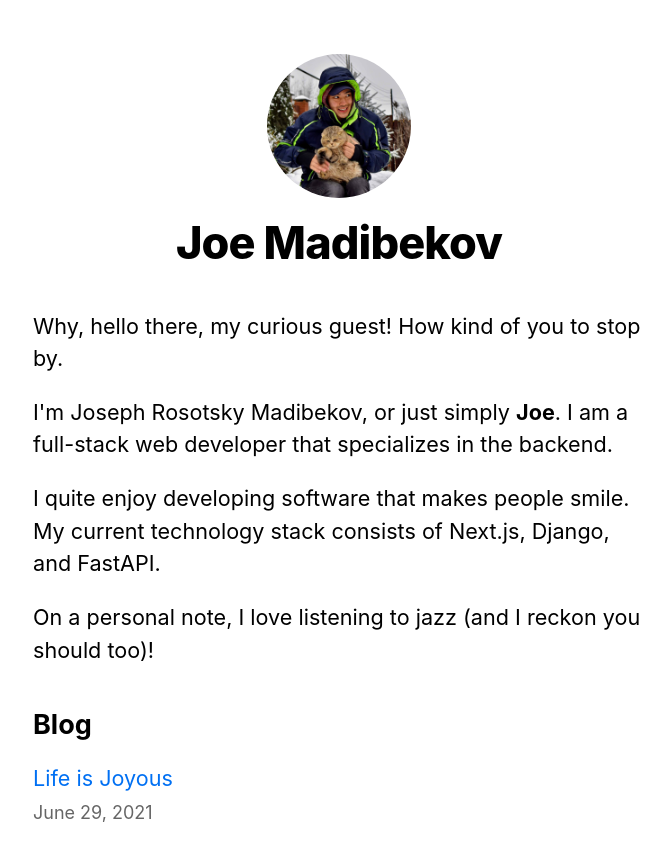
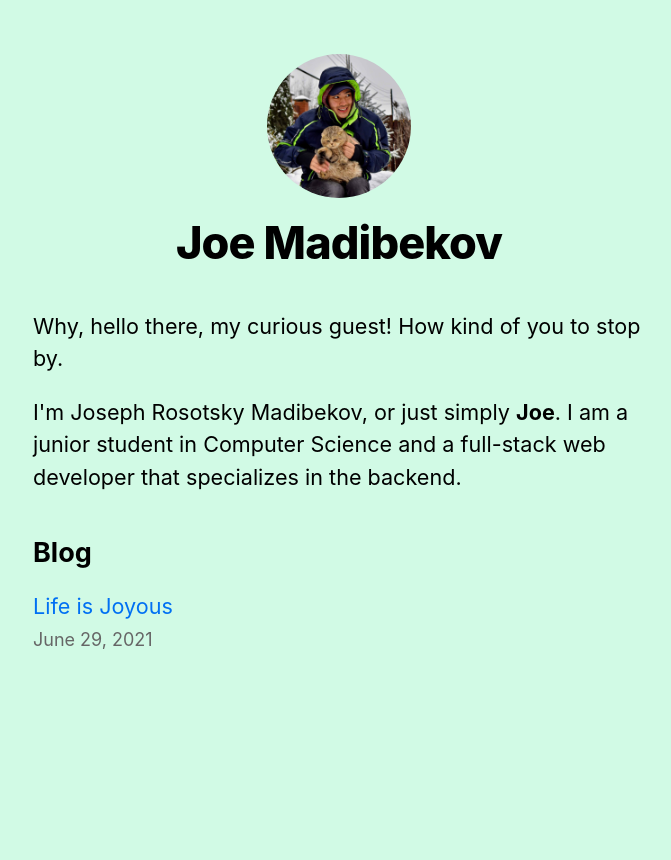
Before and after one commit to jmadibekov/me, a Next.js app: page / in a window 1280 px wide. Shown: the top 860 px of the page, without its empty margins (301-972 px from the left). After the commit the page ends 800 px from the top, so only its background shows below. Built offline with nearby package versions, Linux system fonts and the light colour scheme.

Commit message:
add little updates

```diff
--- a/components/layout.js
+++ b/components/layout.js
@@ -19,9 +19,9 @@ export default function Layout({ children, home }) {
       case 1:
         return "#FEF3C7";
       case 2:
-        return "D1FAE5";
+        return "#D1FAE5";
       case 3:
-        return "FCE7F3";
+        return "#FCE7F3";
       default:
         console.log("Oops, this wasn't supposed to happen!");
     }
@@ -112,7 +112,8 @@ export default function Layout({ children, home }) {
       )}
 
       {/* dynamic global styles */}
-      <style jsx global>{`
+      {/* TODO: this gives an annoying warning though */}
+      <style global jsx>{`
         html,
         body {
           background: ${backgroundColor()};
--- a/package.json
+++ b/package.json
@@ -14,6 +14,7 @@
     "react": "17.0.1",
     "react-dom": "17.0.1",
     "remark": "^13.0.0",
-    "remark-html": "^12.0.0"
+    "remark-html": "^12.0.0",
+    "styled-jsx": "^3.3.2"
   }
 }
--- a/pages/index.js
+++ b/pages/index.js
@@ -16,17 +16,8 @@ export default function Home({ allPostsData }) {
 
         <p>
           I'm Joseph Rosotsky Madibekov, or just simply <b>Joe</b>. I am a
-          full-stack web developer that specializes in the backend.
-        </p>
-
-        <p>
-          I quite enjoy developing software that makes people smile. My current
-          technology stack consists of Next.js, Django, and FastAPI.
-        </p>
-
-        <p>
-          On a personal note, I love listening to jazz (and I reckon you should
-          too)!
+          junior student in Computer Science and a full-stack web developer that
+          specializes in the backend.
         </p>
       </section>
 
--- a/posts/life-is-joyous.md
+++ b/posts/life-is-joyous.md
@@ -3,10 +3,9 @@ title: "Life is Joyous"
 date: "2021-06-29"
 ---
 
-Well, hello again. Now, if you are reading this, I can't help but _truly_ wonder what brought you to
-this very **website**.
+Well, hello again. Now, if you are reading this, I can't help but truly wonder what brought you to this very website.
 
 Let's meet each other. Send me an email at <jmadibekov@gmail.com> and tell me where you are from.
 I would be delighted to get to know you a little closer.
 
-**P.S.** If you are a recruiter and you are _actually_ reading this, God bless you! I am genuinely amazed that you've reached this far. Do feel free to reach out to me on [LinkedIn](https://www.linkedin.com/in/nurbakyt-madibek/) or send me an [email](mailto:jmadibekov@gmail.com).
+**P.S.** If you are a recruiter and you've made it _this_ far, do reach out to me on [LinkedIn](https://www.linkedin.com/in/nurbakyt-madibek/) or send me an [email](mailto:jmadibekov@gmail.com).
--- a/styles/global.css
+++ b/styles/global.css
@@ -6,8 +6,7 @@ body {
     Ubuntu, Cantarell, Fira Sans, Droid Sans, Helvetica Neue, sans-serif;
   line-height: 1.6;
   font-size: 18px;
-  /* TODO: remove it later */
-  /* background: #DBEAFE; */
+  background: #818cf8;
 }
 
 * {
```
Also changed, not shown: 1 other file (tests, documents, lock files or other folders).
